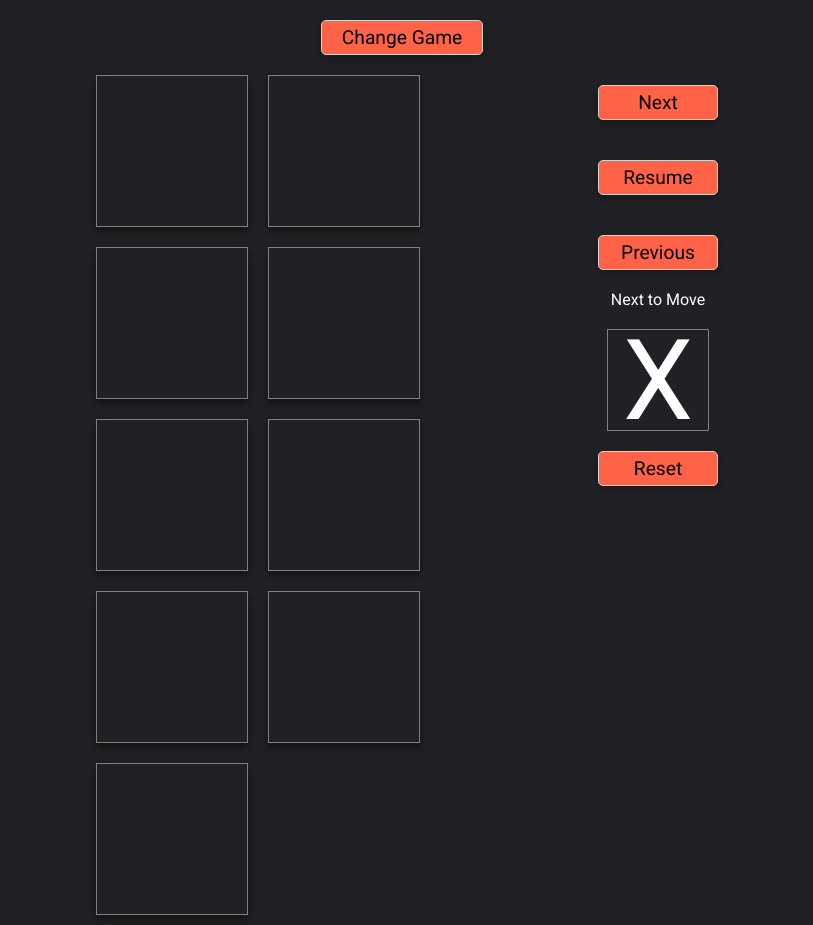
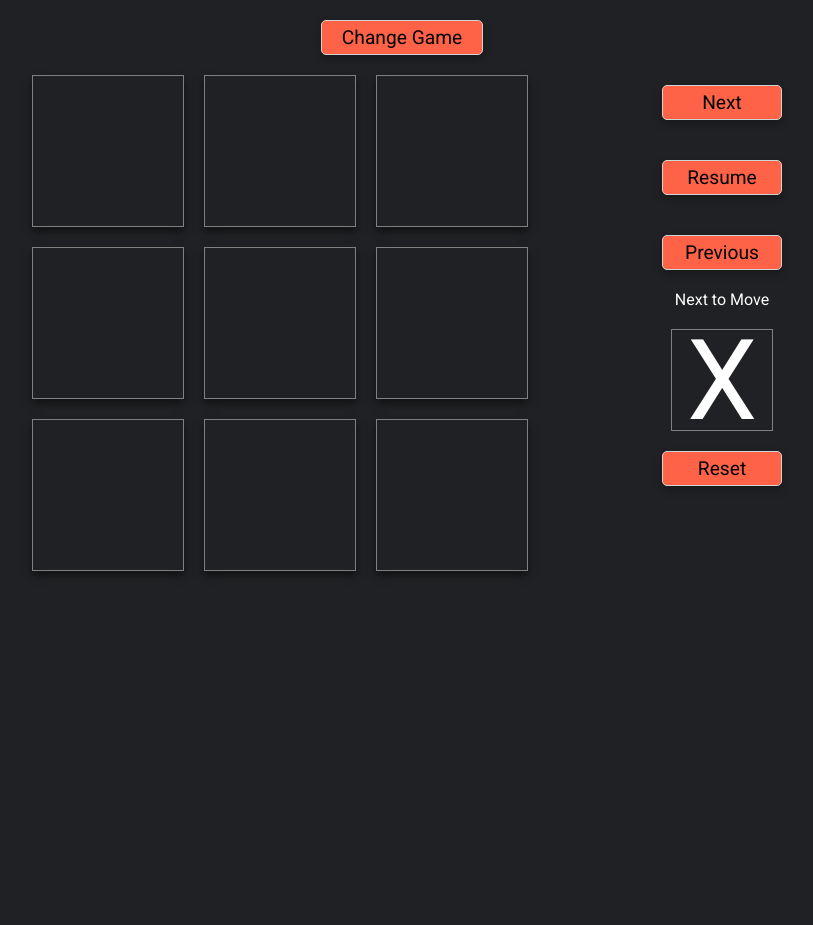
Before and after one commit to MartinDCalderonP/board-games-week-07, a React (Create React App) app: page / in a window 1280 px wide. Shown: the whole page, without its empty margins (238-1051 px from the left). After the commit the page ends 800 px from the top, so only its background shows below. Built offline with nearby package versions, Linux system fonts and the light colour scheme.

Commit message:
:lipstick: Change grids width to 50vw.

```diff
--- a/src/styles/TicTacToe.module.scss
+++ b/src/styles/TicTacToe.module.scss
@@ -4,7 +4,7 @@
 }
 
 .grid {
-	width: 40vw;
+	width: 50vw;
 	display: flex;
 	flex-wrap: wrap;
 
--- a/src/styles/TimeMachine.module.scss
+++ b/src/styles/TimeMachine.module.scss
@@ -4,7 +4,7 @@
 }
 
 .grid {
-	width: 43vw;
+	width: 50vw;
 	display: flex;
 	flex-wrap: wrap;
 
```
